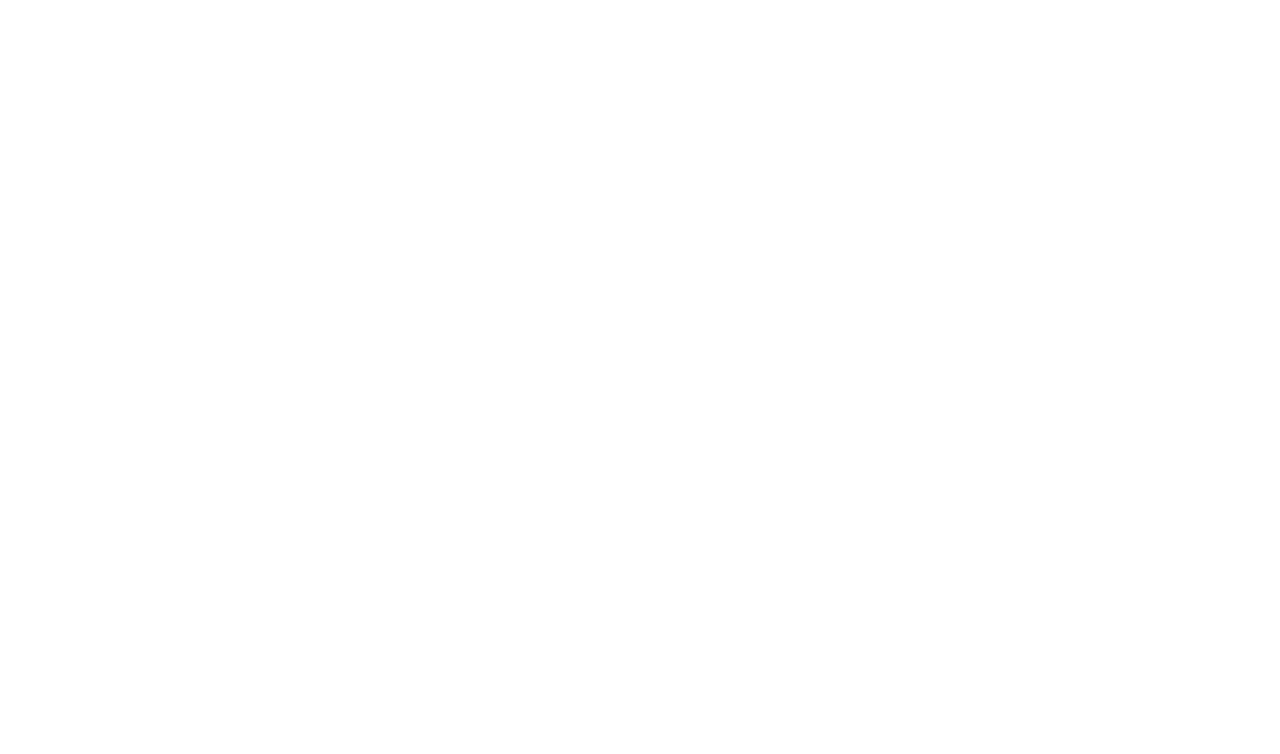
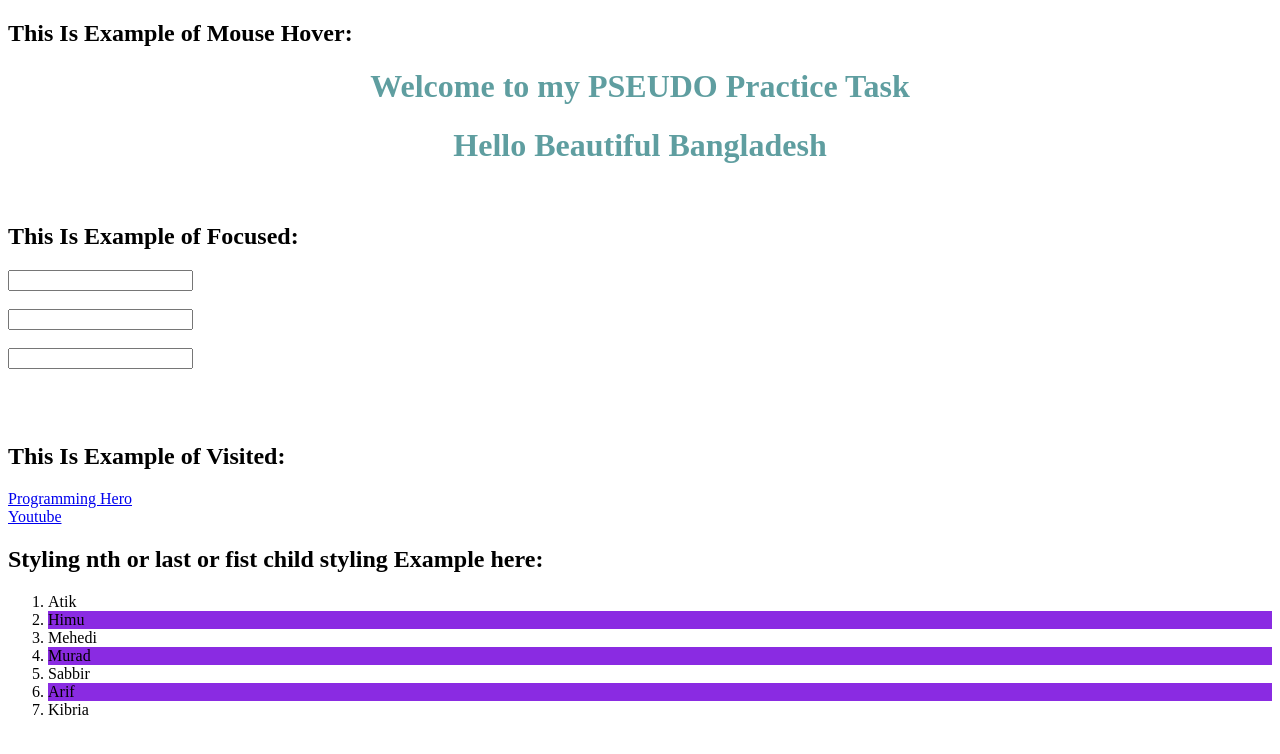
Before and after one commit to ahhimu/web-day7.5-pseudo-position, a plain HTML site: page index.html in a window 1280 px wide. Drawn offline with Linux system fonts and the light colour scheme.

Commit message:
First Video task Practice Done

```diff
--- a/Styles/style.css
+++ b/Styles/style.css
@@ -0,0 +1,56 @@
+h1{
+    color: cadetblue;
+    text-align: center;
+}
+h1:hover{
+    background-color: darkgoldenrod;
+    color: black;
+
+}
+/* Focused Example Start Here */
+input{
+    /* border: none; */
+}
+input:focus{
+    color: red;
+    border: 5px Solid greenyellow;
+    padding-left: 25px;
+    outline: 0;
+}
+/* Focused Example End Here */
+
+
+/* Visited Example Start Here */
+a:visited{
+    color:black;
+}
+/* Visited Example End Here */
+
+/* Styling nth or last or fist child styling Start here */
+
+/* first child styling */
+/* li:last-child{
+    background-color: aqua;
+    color: red;
+} */
+/* last child styling */
+/* li:first-child{
+    color:green;
+    background-color: black;
+} */
+
+/* Even number styling */
+/* li:nth-child(2n){
+    background-color: blue;
+} */
+
+
+/* Odd Number Styling */
+li:nth-child(2n+2){
+    background-color: blueviolet;
+}
+li:nth-child(2n+2):hover{
+    background-color: red;
+}
+
+/* Styling nth or last or fist child styling End here */
--- a/index.html
+++ b/index.html
@@ -5,8 +5,47 @@
     <meta name="viewport" content="width=device-width, initial-scale=1.0">
     <title>Pseudo Position</title>
     <link rel="stylesheet" href="./Styles/style.css">
+
+
 </head>
 <body>
+    <!-- Mouse hover Example Start Here -->
+    <h2>This Is Example of Mouse Hover:</h2>
+    <h1>Welcome to my PSEUDO Practice Task</h1>
+    <h1>Hello Beautiful Bangladesh </h1>
+        <!-- Mouse hover Example End Here -->
+<br>
+            <!-- Focused Example Start Here -->
+    <h2>This Is Example of Focused:</h2>
+    <input type="text"><br><br>
+    <input type="text"><br><br>
+    <input type="text"><br><br>
+    <br><br>
+    <!-- Focused Example End Here -->
 
-</body>
+    <!-- Visited Example Start Here -->
+    <h2>This Is Example of Visited:</h2>
+     <a href="https://www.programming-hero.com/" target="_blank">Programming Hero</a>
+<br>
+     <a href="https://www.youtube.com/" target="_blank">Youtube</a>
+
+        <!-- Visited Example End Here -->
+<br>
+<!-- nth child styling start here -->
+<h2>Styling nth or last or fist child styling Example here:</h2>
+
+<ol>
+    <li>Atik</li>
+    <li>Himu</li>
+    <li>Mehedi</li>
+    <li>Murad</li>
+    <li>Sabbir</li>
+    <li>Arif</li>
+    <li>Kibria</li>
+</ol>
+
+
+
+
+    </body>
 </html>
```
